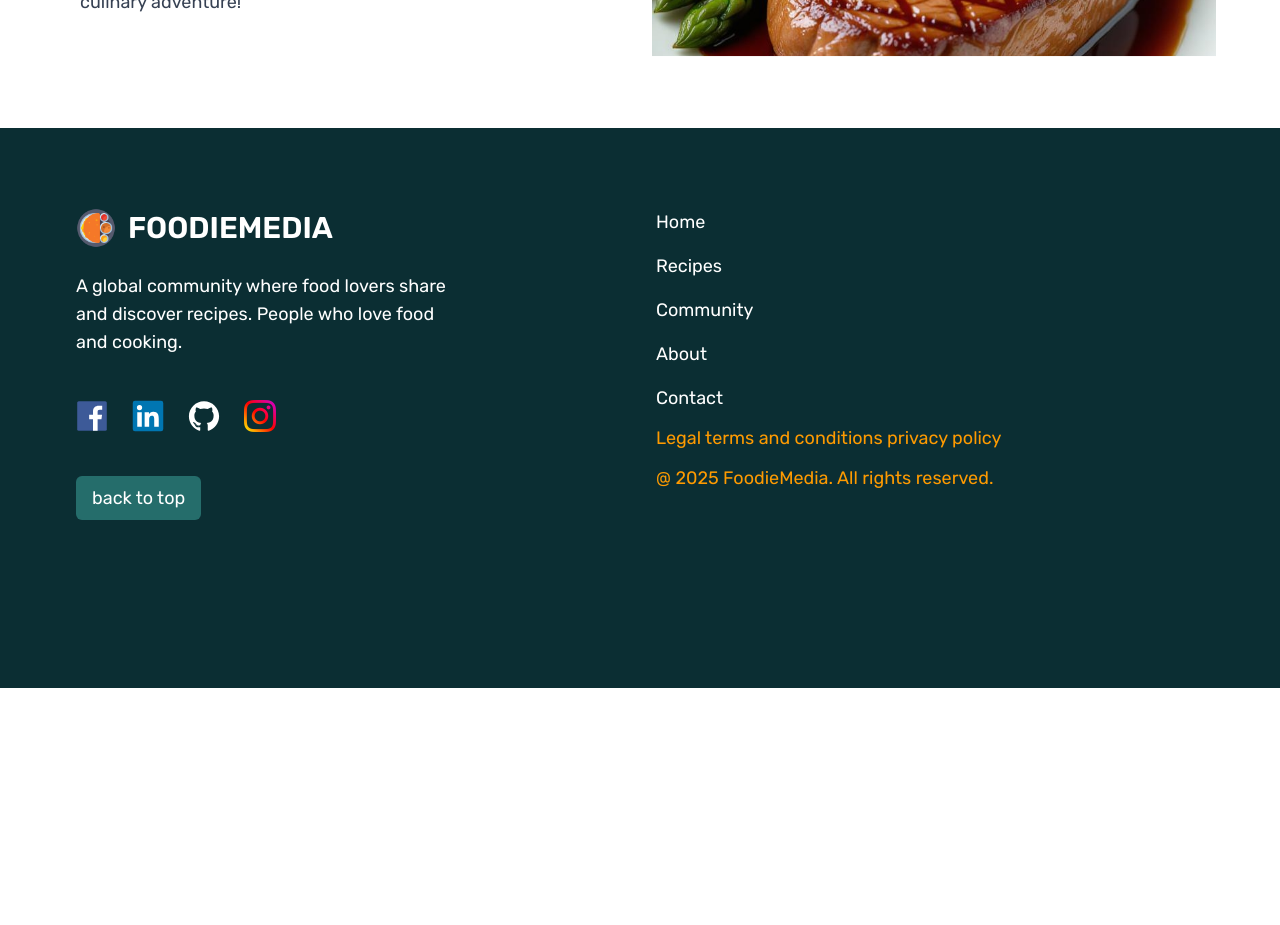
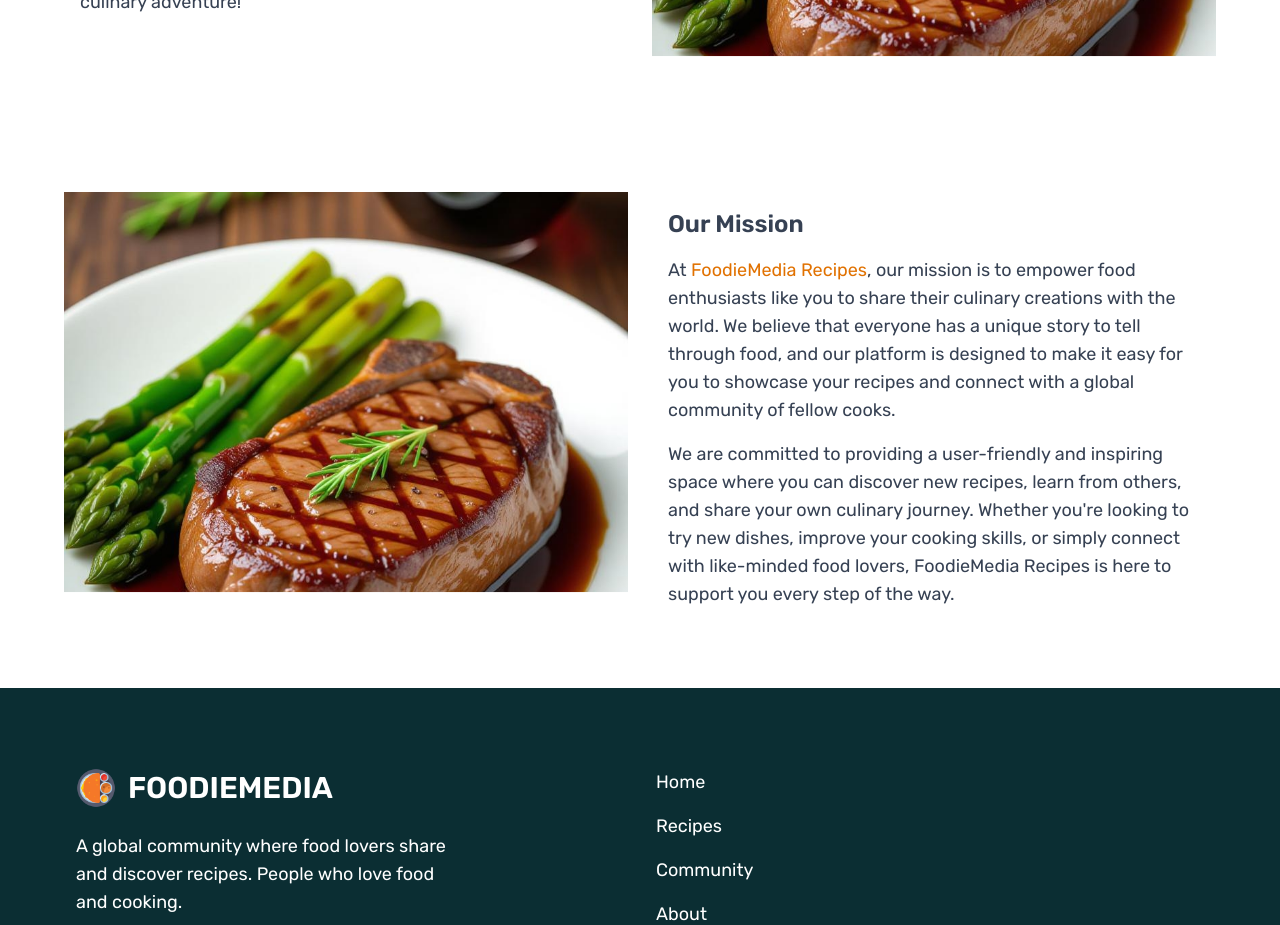
Before and after one commit to shiba-murmu/Discover-your-recipe, a React (Vite) app in the folder frontend/: page /home in a window 1280 px wide. Shown: the part 1080-2005 px from the top of the page. Before the commit the page ends 1768 px from the top, so only its background shows below. Built offline with nearby package versions, Linux system fonts and the light colour scheme.

Commit message:
second div is also set. here

```diff
--- a/frontend/src/pages/Home/Containers/Container_2/Container_two.jsx
+++ b/frontend/src/pages/Home/Containers/Container_2/Container_two.jsx
@@ -9,6 +9,7 @@ function Container_two() {
     return (
         <>
             <div className='grid grid-cols-1 md:grid-cols-2 gap-6 p-4 md:p-16'>
+                {/* First container  */}
                 <div className='p-4 md:p-4 rounded-lg flex flex-col justify-start gap-4'>
                     {/* Left section content */}
                     <h2 className='text-2xl font-bolder'>Who we are ?</h2>
@@ -69,7 +70,8 @@ function Container_two() {
             </div>
 
             <div>
-
+                {/* Second container */}
+                <Second_container />
             </div>
         </>
     )
@@ -77,10 +79,54 @@ function Container_two() {
 
 export default Container_two
 
-function Right_side_image_container() {
+function Second_container() {
     return (
         <>
-
+            <div className='grid grid-cols-1   md:grid-cols-2 gap-6 p-4 md:p-16'>
+                <div className='p-0 md:p-0 rounded-lg flex flex-col justify-start gap-4 order-2 md:order-1'>
+                    {/* First section */}
+                    <Fade_slider>
+                        <div className="relative w-full h-[250px] md:h-[400px]">
+                            <img
+                                src={Food}
+                                alt="Slide 1"
+                                className="w-full h-full object-cover"
+                            />
+                        </div>
+                        <div className="relative w-full h-[250px] md:h-[400px]">
+                            <img
+                                src={Food2}
+                                alt="Slide 2"
+                                className="w-full h-full object-cover"
+                            />
+                        </div>
+                        <div className="relative w-full h-[250px] md:h-[400px]">
+                            <img
+                                src={Food3}
+                                alt="Slide 3"
+                                className="w-full h-full object-cover"
+                            />
+                        </div>
+                    </Fade_slider>
+                </div>
+                <div className='p-0 md:p-0 rounded-lg flex flex-col justify-start gap-4 order-1 md:order-2'>
+                    {/* Second section */}
+                    <div className='p-4 md:p-4 rounded-lg flex flex-col justify-start gap-4'>
+                        <h2 className='text-2xl font-bolder'>Our Mission</h2>
+                        <p>
+                            At <span className="font-semibold text-amber-600">FoodieMedia Recipes</span>, our mission is to
+                            empower food enthusiasts like you to share their culinary creations with the world.
+                            We believe that everyone has a unique story to tell through food, and our platform is designed
+                            to make it easy for you to showcase your recipes and connect with a global community of fellow cooks.
+                        </p>
+                        <p>
+                            We are committed to providing a user-friendly and inspiring space where you can discover new recipes,
+                            learn from others, and share your own culinary journey. Whether you're looking to try new dishes,
+                            improve your cooking skills, or simply connect with like-minded food lovers, FoodieMedia Recipes is here to support you every step of the way.
+                        </p>
+                    </div>
+                </div>
+            </div>
         </>
     )
 }
```
